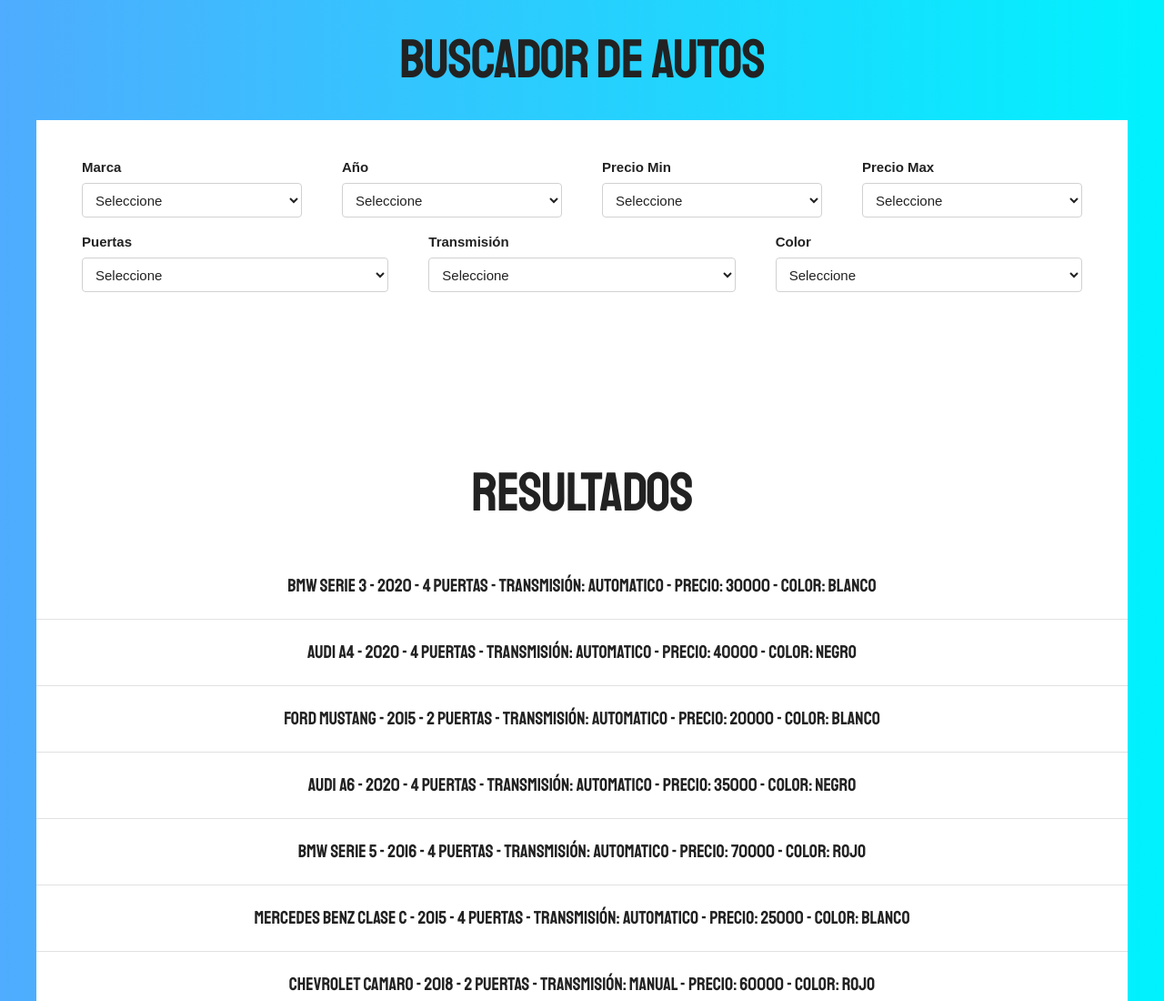
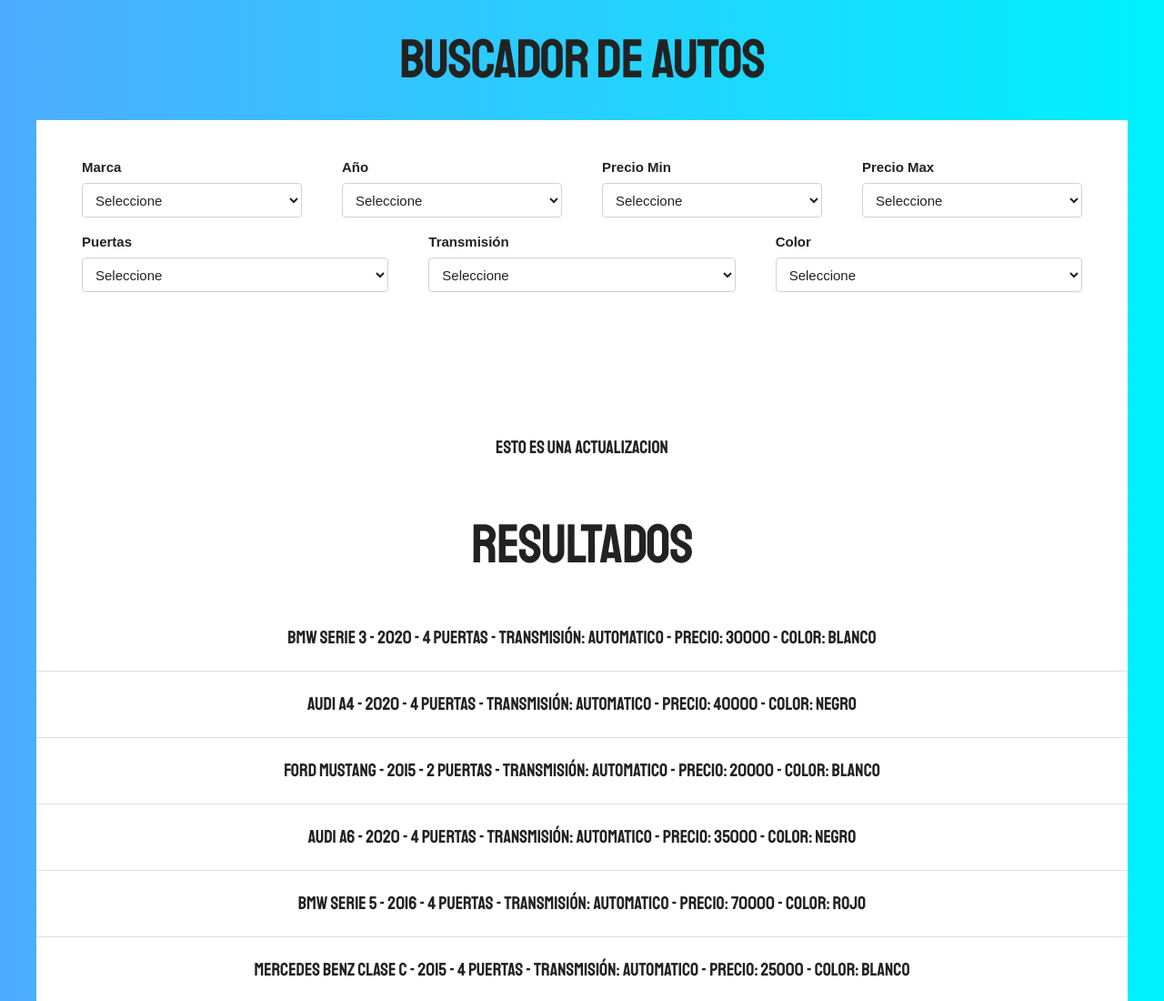
Before and after one commit to sacrabma92/Buscador, a plain HTML site: page index.html in a window 1280 px wide. Shown: the top 1100 px of the page at 91% size. Drawn offline with Linux system fonts and the light colour scheme.

Commit message:
Actualizacion del Proyecto

```diff
--- a/index.html
+++ b/index.html
@@ -96,6 +96,7 @@
                 </div>
             </div>
         </form>
+        <p>Esto es una actualizacion</p>
 
 
         <h1>Resultados</h1>
```
